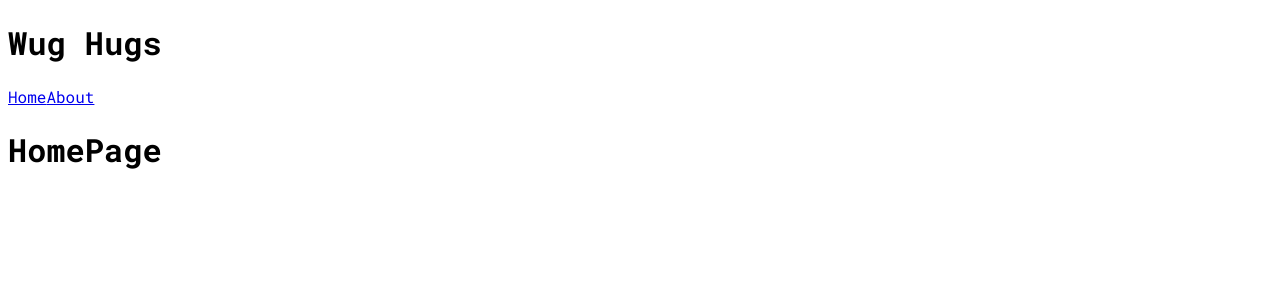
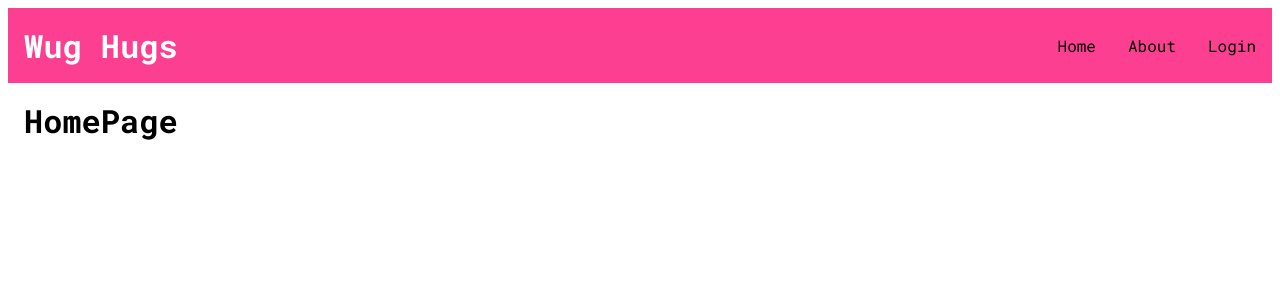
Before and after one commit to spaco22/wughugs-client, a React (Vite) app: page / in a window 1280 px wide. Shown: the top 300 px of the page. Built offline with nearby package versions, Linux system fonts and the light colour scheme.

Commit message:
add baseline styling to header

```diff
--- a/src/components/Header/Header.jsx
+++ b/src/components/Header/Header.jsx
@@ -4,13 +4,14 @@ import { NavLink, Link } from "react-router-dom";
 
 function Header() {
   return (
-    <header>
+    <header className="header">
       <h1 className="header__title">Wug Hugs</h1>
 
 
         <nav className="header__nav">
         <NavLink to="/" className="header__link">Home</NavLink>
         <NavLink to="/about" className="header__link">About</NavLink>
+        <NavLink to="/" className="header__link">Login</NavLink>
 
         </nav>
 
--- a/src/components/Header/Header.scss
+++ b/src/components/Header/Header.scss
@@ -1,2 +1,10 @@
 @use "../../styles/partials/typography" as *;
 @use "../../styles/partials/global" as *;
+
+.header {
+    display: flex;
+    justify-content: space-between;
+    align-items: center;
+    color: white;
+    background-color: #FD3F92;
+}
--- a/src/styles/partials/_global.scss
+++ b/src/styles/partials/_global.scss
@@ -2,9 +2,20 @@
 
 * {
     box-sizing: border-box;
+    // margin: 0;
 }
 
 body {
     font-family: "Roboto Mono";
     font-weight: 400;
 }
+
+h1 {
+    margin: 1rem;
+}
+
+a {
+    margin: 1rem;
+    color: black;
+    text-decoration: none;
+}
```
